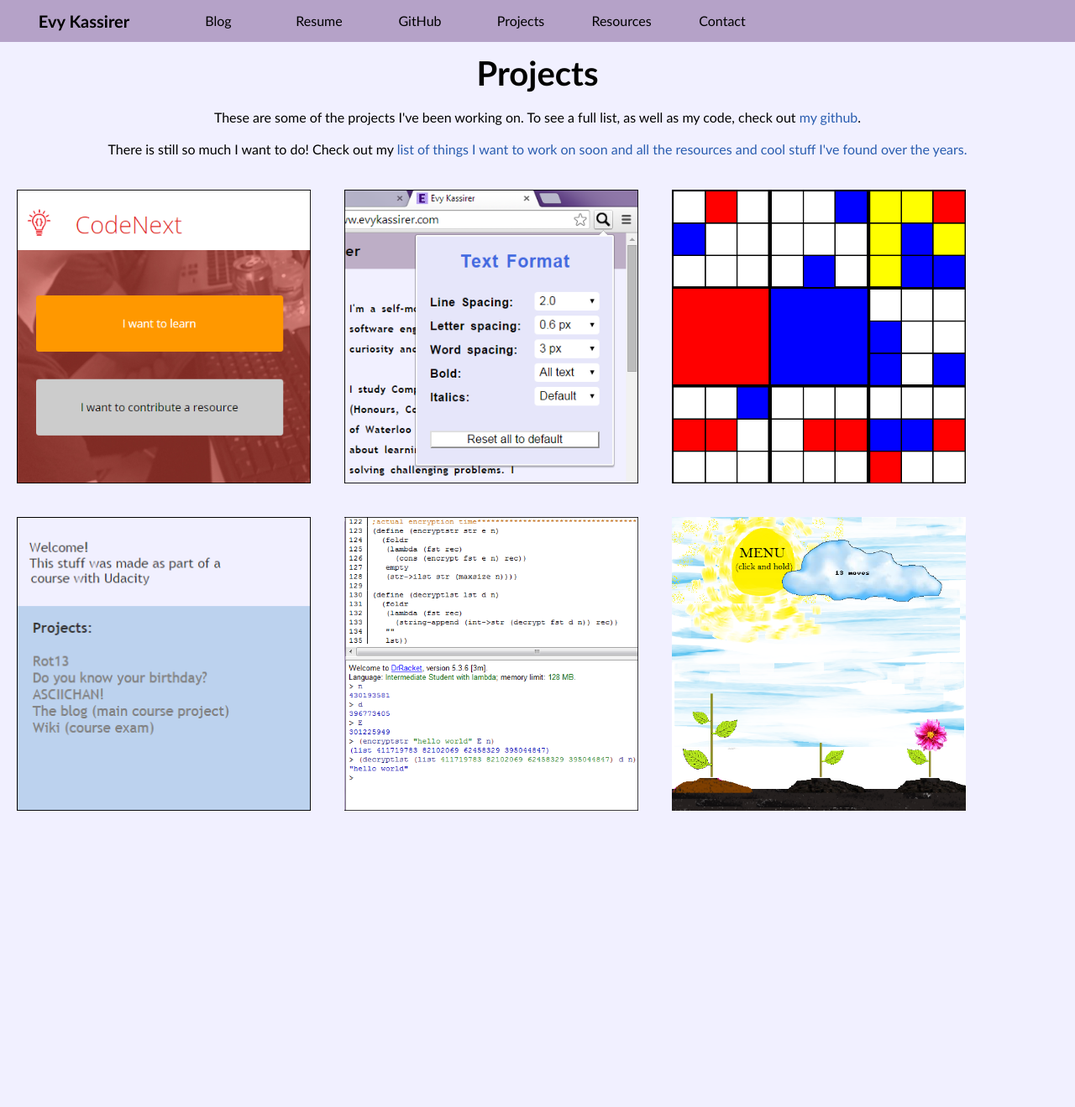
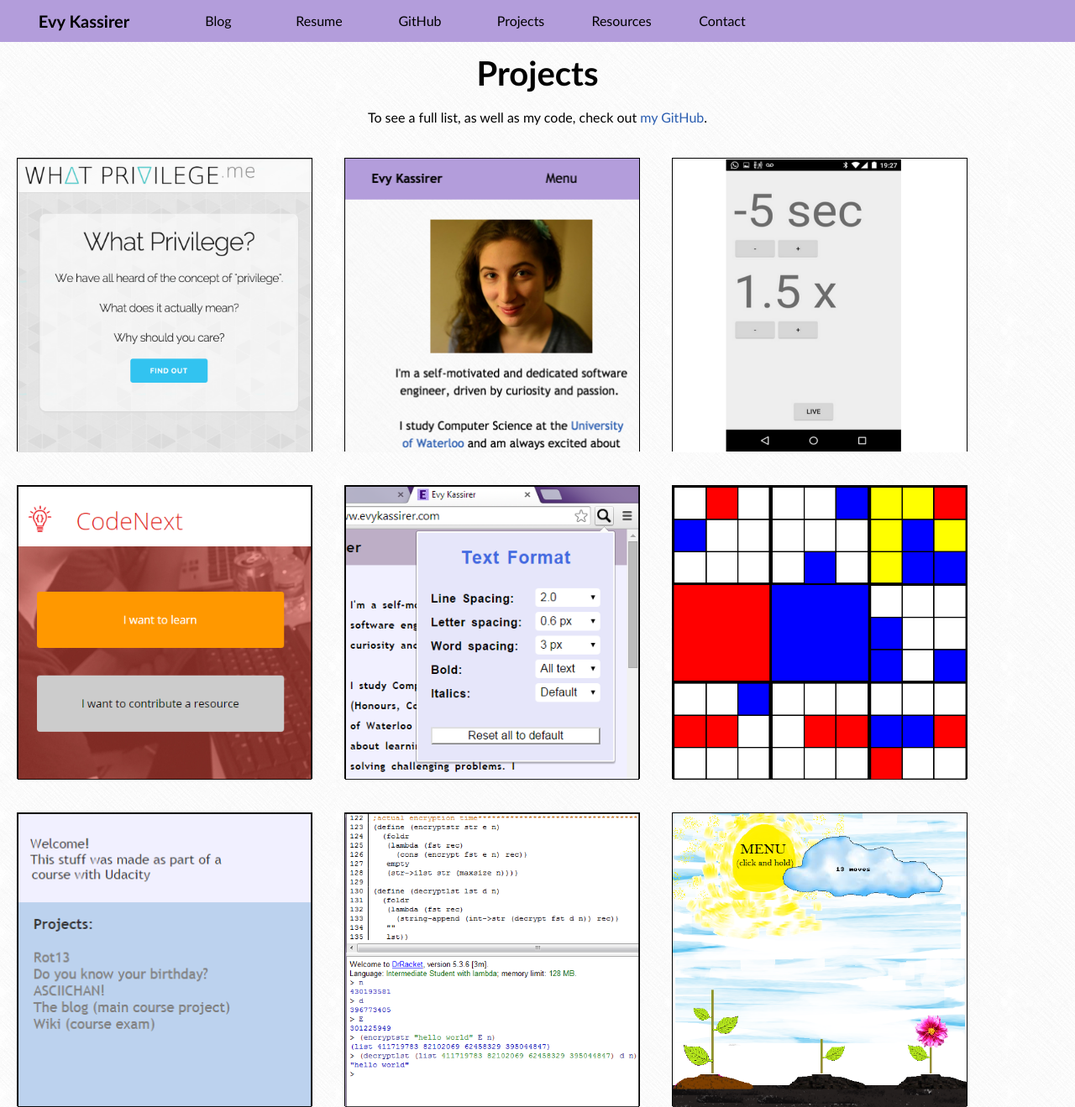
Before and after one commit to evykassirer/personal_website, a Python web app: template templates/projects.html in a window 1280 px wide. Shown: the whole page at 84% size. Before the commit the page ends 966 px from the top, so only its background shows below. Run offline with Jinja, Linux system fonts and the light colour scheme; the template is opened without the code that fills it, so the values that code supplies are empty.

Commit message:
color change on homepage and projects page fix

```diff
--- a/js/main.js
+++ b/js/main.js
@@ -10,7 +10,7 @@ if (dropdown && list && links) {
 		var open = parent.className.indexOf("open");
 		console.log(dropdown_button);
 		if (open == -1) {
-			dropdown_button.style.backgroundColor = "#421C52";
+			dropdown_button.style.backgroundColor = "#311B92";
 			dropdown_button.style.color = "#FFFFFF";
 			for(var i = 0; i < links.length; i++) {
 				if ((window.innerHeight < 400 && links[i].className == "removefirst")){
@@ -25,7 +25,7 @@ if (dropdown && list && links) {
 			parent.className = parent.className + " open";
 		}
 		else {
-			dropdown_button.style.backgroundColor = "#B5A2C8";
+			dropdown_button.style.backgroundColor = "#B39DDB";
 			dropdown_button.style.color = "#000000";
 			for(var i = 0; i < links.length; i++) {
 				links[i].style.display = "none";
--- a/stylesheets/main.css
+++ b/stylesheets/main.css
@@ -5,7 +5,7 @@
 }
 
 html, body{
-    background-color: #F1F0FF;
+    background-image: url('crossword.png');
     width: 100%;
     height: 100%;
 }
@@ -22,7 +22,7 @@ html, body{
     position: fixed;
     z-index: 999;
     width: 100%;
-    background-color: #B5A2C8;
+    background-color: #B39DDB;
 }
 
 .my_name {
@@ -31,7 +31,7 @@ html, body{
     height:50px;
     line-height: 50px;
     width: 200px;
-    background-color: #B5A2C8;
+    background-color: #B39DDB;
 
     color: black;
     text-align:center;
@@ -47,14 +47,14 @@ html, body{
     height:50px;
     line-height: 50px;
     width: 120px;
-    background-color: #B5A2C8;
+    background-color: #B39DDB;
 
     color: black;
     text-align:center;
 }
 
 .section_name:hover {
-    background-color: #421C52;
+    background-color: #311B92;
     color: white;
 }
 
@@ -75,7 +75,7 @@ html, body{
     height:50px;
     line-height: 50px;
     width: 120px;
-    background-color: #B5A2C8;
+    background-color: #B39DDB;
     display:none;
     color: black;
     text-align:center;
@@ -84,7 +84,7 @@ html, body{
 }
 
 .dropdownlist a:hover {
-    background-color: #421C52;
+    background-color: #311B92;
     color: white;
 }
 
@@ -105,7 +105,7 @@ html, body{
     position: fixed;
     z-index: 999;
     width: 100%;
-    background-color: #B5A2C8;
+    background-color: #B39DDB;
 }
 
 /* MENU BAR FOR MOBILE AND THIN SCREENS
--- a/stylesheets/projects.css
+++ b/stylesheets/projects.css
@@ -4,8 +4,6 @@ h2 {
 }
 
 p {
-	padding-left: 10px;
-	padding-right: 10px;
 	text-align: center;
 }
 
@@ -19,11 +17,6 @@ p {
     text-decoration: underline;
 }
 
-#projects a {
-	text-decoration: none;
-	color: black;
-}
-
 .project {
 	height:350px;
 	width:350px;
@@ -31,11 +24,23 @@ p {
 	background-color: white;
 	margin:20px;
 	position: relative;
+	text-align: center;
+}
+
+.project p {
+	padding-top: 5px;
+	padding-bottom: 5px;
+	padding-left: 10px;
+	padding-right: 10px;
+}
+
+.project a {
+	text-decoration: none;
 }
 
 .project h3 {
 	font-size: 25px;
-	text-align: center;
+	padding: 10px;
 }
 
 .project .smaller {
@@ -48,10 +53,10 @@ p {
 	background-color: white;
 	z-index: 9;
 	position: absolute;
-}
-
-.project:hover .projectimage{
-	display:none;
+	border: solid;
+	border-width: 1px;
+    border-bottom-style: solid;
+	border-bottom-width:1px;
 }
 
 .projectimage img {
--- a/templates/contact.html
+++ b/templates/contact.html
@@ -10,7 +10,7 @@
 	<a href="https://github.com/evykassirer/"><img src="/static/github.png" alt="GitHub"/></a>
 	<a href="mailto:evy.kassirer@gmail.com"><img src="/static/email.png" alt="Email"/></a>
 	<a href="https://www.facebook.com/ekassirer"><img src="/static/facebook.png" alt="Facebook"/></a>
-	<a href="https://twitter.com/evykassirer"><img src="/static/twitter.png" alt="Facebook"/></a>
+	<a href="https://twitter.com/evykassirer"><img src="/static/twitter.png" alt="Twitter"/></a>
 </div>
 <p class="contact-block">I look forward to hearing from you!</p>
 {% endblock %}
--- a/templates/projects.html
+++ b/templates/projects.html
@@ -6,101 +6,124 @@
 {% block body %}
 			<h2>Projects</h2>
 			<br>
-			<p> These are some of the projects I've been working on. To see a full list, as well as my code, check out <a class="link" href=http://github.com/evykassirer>my github</a>.</p>
+			<p> To see a full list, as well as my code, check out <a class="link" href=http://github.com/evykassirer>my GitHub</a>.</p>
 			<br>
-			<p> There is still so much I want to do! Check out my <a class="link" href="/todo"> list of things I want to work on soon and all the resources and cool stuff I've found over the years. </a> </p>
-			<br>
+
 			<div id="projects">
-				<a href='http://davepagurek.com/yc/' target='_blank' class="project">
+				<div class="project">
+					<h3>What Privilege?</h3>
+					<p>Learn about how our experiences can give us power and privilege with an online interactive activity. 1300+ unique users have participated.</p>
+					<p><em>Technologies: <br> Django, SkeletonCSS, jQuery</em></p>
+					<p>Why: Inspired by a presentation at the Grace Hopper Celebration 2014. Began as a project for DeltaHacks2015.</p>
+					<p>To Do: improve content in discussions, allow users to change their answers, custom questions, workshop capabilities</p>
 					<br>
+					<a href='http://whatprivilege.me' target='_blank'>Check it out live!</a>
+					<div class="projectimage">
+						<span class="helper"></span><img src="/static/privilege.png" alt="What Privilege website screenshot"/>
+					</div>
+				</div>
+
+
+			<div id="projects">
+			<div class="project">
+				<h3>This Website</h3>
+				<p>Share my projects and passions with others.</p>
+				<p><em>Technologies: <br> Google App Engine, Python (webapp2), HTML, CSS, Javascript </em></p>
+				<p>To Do: Add <a href="https://www.google.com/fonts" target='_blank'>open source fonts</a>, fix some HTML/CSS style, make an HTML copy of my resume</p>
+				<br>
+				<div class="projectimage">
+					<span class="helper"></span><img src="/static/website.png" alt="My website"/>
+				</div>
+			</div>
+
+			<div id="projects">
+			<div class="project">
+				<h3>Lecture Playback</h3>
+				<p>Record and audio from lectures and play it back at faster speeds to catch up to the professor in real time.</p>
+				<p><em>Technologies: <br> Android (AudioRecord, AudioTrack ) </em></p>
+				<p>Why: Project for PiazzaHacks 2015. Won second place.</p>
+				<p>To Do: Increase audio storage size, nice UI</p>
+				<br>
+				<a href="https://docs.google.com/presentation/d/13w2o7rdNYbhnV9268Ciz4YPxeYPecJiEmY-8drPal-g/edit?usp=sharing" target='_blank'>Read about how it works</a> and <a href="https://github.com/scheeloong/PiazzaHack" target='_blank'>check it out on GitHub</a>
+				<div class="projectimage">
+					<span class="helper"></span><img src="/static/lectureplayback.png" alt="Screenshot of the app"/>
+				</div>
+			</div>
+
+			<div id="projects">
+				<div class="project">
 					<h3>CodeNext</h3>
+					<p>There are a lot of learning materials to choose from. We narrow it down.</p>
+					<p><em>Technologies: <br> PHP, Mysql, HTML, CSS, Javascript </em></p>
+					<p>Why: Project for YCHacks 2014. I mainly worked on backend. This helps solve an overwhelming issue I've faced for a while.</p>
+					<p>To Do: move to webapp2, increase security and form validation, improve UI and mobile view, look into <a href="https://twitter.github.io/typeahead.js/" target='_blank'>typeahead.js</a>, add user accounts.</p>
 					<br>
-					<p>There are a lot of learning materials to choose from. We narrow it down.</p>
-					<br>
-					<p><em>Technologies: <br> PHP, Mysql, HTML, CSS, Javascript </em></p>
-					<br>
-					<p>Why: Project for YCHacks 2014. I mainly worked on backend. This helps solve an overwhelming issue I've faced for a while, and I hope to continue to work on it.</p>
-					<br>
-					<p>To Do: move to webapp2, increase security, improve UI, add user accounts.</p>
+					<a href='http://davepagurek.com/yc/' target='_blank'>Check it out live!</a>
 					<div class="projectimage">
 						<span class="helper"></span><img src="/static/codenext.jpg" alt="CodeNext website logo and 'I want to learn' button"/>
 					</div>
-				</a>
+				</div>
 
-				<a href='https://github.com/evykassirer/TextFormat' target='_blank' class="project">
+				<div class="project">
+					<h3>Text Format</h3>
+					<p>Accessibility extension to allow low vision users to change the style of the text on a webpage.</p>
+					<p><em>Technologies: <br> HTML, CSS, Javascript </em></p>
+					<p>Why: Get better with JavaScript and CSS. Started at an accessibility hackathon with my Google team.</p>
+					<p>To Do: custom inputs? Moonshot: let the user select any text on the page and change formatting for just that text</p>
 					<br>
-					<h3>Text Format</h3>
-					<br>
-					<p>Accessibility extension to allow low vision users to change the style of the text on a webpage.</p>
-					<br>
-					<p><em>Technologies: <br> HTML, CSS, Javascript </em></p>
-					<br>
-					<p>Why: Started at an accessibility hackathon with my Google team. There was a need for an extension that would change text spacing. I also added  toggling of bold and italics.</p>
-					<br>
-					<p>To Do: ability to save/load settings, request code review for good style and comments.</p>
+					<a href='https://github.com/evykassirer/TextFormat' target='_blank'>Check it out on GitHub!</a>
 					<div class="projectimage">
 						<span class="helper"></span><img src="/static/textformat.png" alt="CodeNext website logo and 'I want to learn' button"/>
 					</div>
-				</a>
+				</div>
 
-				<a href='/tictactoe' class="project">
+				<div class="project">
+					<h3>Tic Tac Toe</h3>
+					<p> A more challenging and strategy requiring twist on a classic childhood game. </p>
+					<p><em>Technologies: <br> HTML, CSS, Javascript</em></p>
+					<p>Why: This was my first Javascript project. In creating this game I explored features including how the DOM and event listners work.</p>
+					<p>To Do: cross browser support, add ability to play with friends from separate windows.</p>
 					<br>
-					<h3>Tic Tac Toe</h3>
-					<br>
-					<p> A more challenging and strategy requiring twist on a classic childhood game. </p>
-					<br>
-					<p><em>Technologies: <br> HTML, CSS, Javascript</em></p>
-					<br>
-					<p>Why: This was my first Javascript project. In creating this game I explored features including how the DOM and event listners work.</p>
-					<br>
-					<p>To Do: cross browser support, add ability to play with friends from separate windows.</p>
+					<a href='/tictactoe' target='_blank'>Check it out live!</a>
 					<div class="projectimage">
 						<span class="helper"></span><img src="/static/ttt.png" alt="tic tac toe game"/>
 					</div>
-				</a>
+				</div>
 
-				<a href='/udacity' class="project">
-					<br>
+				<div class="project">
 					<h3>Udacity Web Development Course Projects</h3>
-					<br>
 					<p>Web application developed from self learning course. Some silly form validation projects, a "blog" (guestbook), and a wiki. </p>
-					<br>
 					<p class="smaller"><em>Technologies: GoogleAppEngine, Python, webapp2, GSQL <br><br>
 					Implemented: HTTP Requests · Form Handling · Cookie Hashing · Password Hashing · APIs · Scaling · Caching</em><p>
 					<br>
-					<p>To Do: make the blog sign in actually do something, make the wiki easier to interact with, finish the course bonus.
+					<a href='/udacity' target='_blank'>Check it out live!</a>
 					<div class="projectimage">
 						<span class="helper"></span><img src="/static/udacity.png" alt="Udacity course projects"/>
 					</div>
-				</a>
+				</div>
 
-				<a href='/https://github.com/evykassirer/RSA' class="project">
-					<br>
+				<div class="project">
 					<h3>RSA Implementation</h3>
-					<br>
 					<p>Implemented RSA model learned in algebra class with a functional programming language. Uses number encrypting to encrypt/decrypt strings of any length. </p>
-					<br>
 					<p>Why: Fun, easy, and awesome.</p>
 					<br>
+					<a href='/https://github.com/evykassirer/RSA' target='_blank'>Check it out on GitHub!</a>
 					<div class="projectimage">
 						<span class="helper"></span><img src="/static/RSA.png" alt="RSA Implementation"/>
 					</div>
-				</a>
+				</div>
 
-				<a href='/https://github.com/evykassirer/FlowersofHanoi' class="project">
-					<br>
+				<div class="project">
 					<h3>Flowers of Hanoi</h3>
-					<br>
 					<p>Towers of Hanoi game implemented with linked list stacks to store the towers. Modes for both computer and user to solve puzzle with up to 9 leaves. </p>
-					<br>
 					<p><em>Technologies: C++, Allegro </em></p>
-					<br>
 					<p>Why: 12th grade project for Computer Science class.</p>
 					<br>
+					<a href='/https://github.com/evykassirer/FlowersofHanoi' target='_blank'>Check it out on GitHub! </a>
 					<div class="projectimage">
 						<span class="helper"></span><img src="/static/hanoi.jpg" alt="RSA Implementation"/>
 					</div>
-				</a>
+				</div>
 
 
 			</div>
--- a/templates/template.html
+++ b/templates/template.html
@@ -2,7 +2,7 @@
 <html lang="en">
 <head>
         <link rel="stylesheet" type="text/css" href="/stylesheets/main.css" />
-        <link rel="shortcut icon" type="image/jpeg" href="/static/E.png" />
+        <link rel="shortcut icon" type="image/jpeg" href="/static/e.ico" />
         {% block csstitle %}{% endblock %}
 		<meta name="viewport" content="width=device-width, initial-scale=1.0">
 		<script>
```
Also changed, not shown: js/projects.js (+11 -20 lines), static/e.ico (added), static/lectureplayback.png (added), static/privilege.png (added), static/website.png (added), stylesheets/crossword.png (added), 2 other files.
